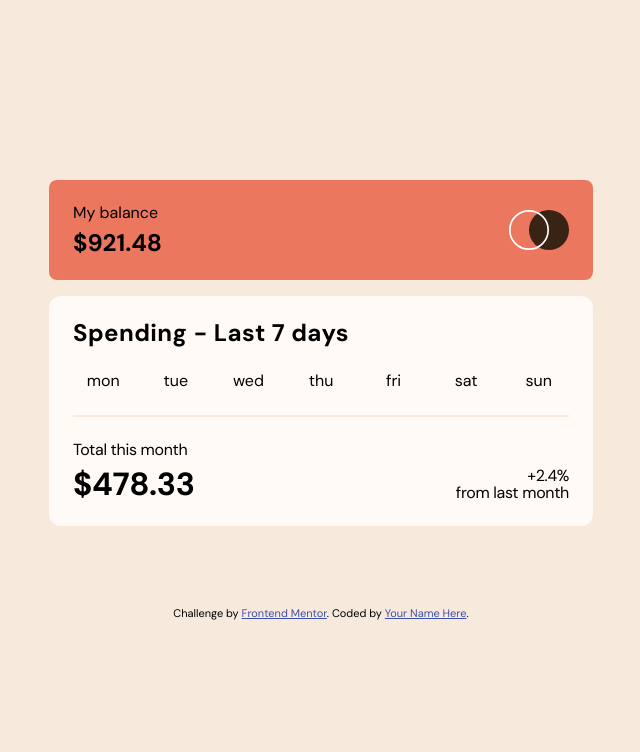
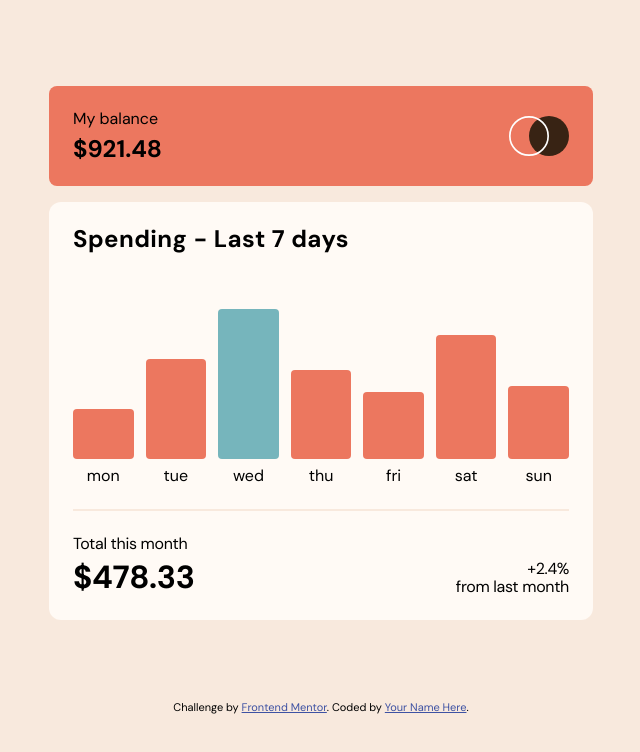
Before and after one commit to abizmo/expenses-chart-component, a Vue app: page / in a window 1280 px wide. Shown: the top 752 px of the page, without its empty margins (319-959 px from the left). Built offline with nearby package versions, Linux system fonts and the light colour scheme.

Commit message:
Add bars

```diff
--- a/src/components/Body.vue
+++ b/src/components/Body.vue
@@ -1,20 +1,28 @@
 <script setup>
-  import { ref, watchEffect } from "vue";
+  import { computed, ref, watchEffect } from "vue";
   import getData from "../services/getData";
 
   const bars = ref(null);
 
   watchEffect(async () => {
     bars.value = await getData();
-    console.log(bars);
   });
+
+  const maxAmount = computed(() =>
+    Math.max(...bars.value.map(({ amount }) => amount))
+  );
 </script>
 <template>
   <div class="details">
     <h2 class="details--header">Spending - Last 7 days</h2>
     <div class="chart">
       <div class="chart--bar" v-for="{ day, amount } in bars">
-        {{ day }}
+        <div
+          class="bar"
+          :class="{ max: amount === maxAmount }"
+          :style="{ '--bar-height': (amount / maxAmount) * 150 + 'px' }"
+        />
+        <p>{{ day }}</p>
       </div>
     </div>
     <div class="details--summary">
@@ -60,11 +68,29 @@
   }
   .chart {
     display: flex;
+    align-items: flex-end;
     gap: var(--sizes-300);
+    height: 13rem;
   }
 
   .chart--bar {
     flex: 1;
     text-align: center;
   }
+
+  .bar {
+    background-color: var(--clr-primary-500);
+    border-radius: var(--sizes-100);
+    height: var(--bar-height, 0px);
+    margin-bottom: var(--sizes-200);
+  }
+
+  .max {
+    background-color: var(--clr-secondary-500);
+  }
+
+  .bar:hover {
+    cursor: pointer;
+    filter: brightness(1.2);
+  }
 </style>
```
